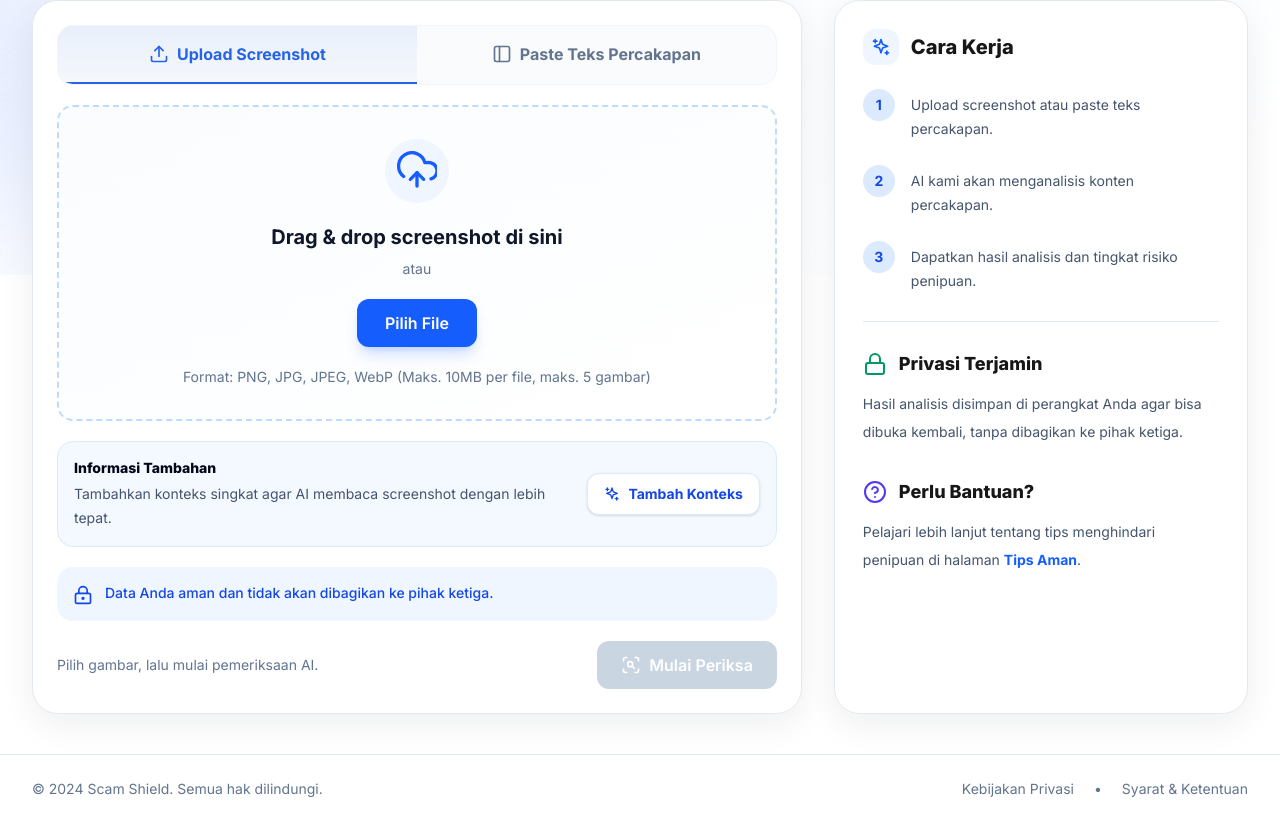
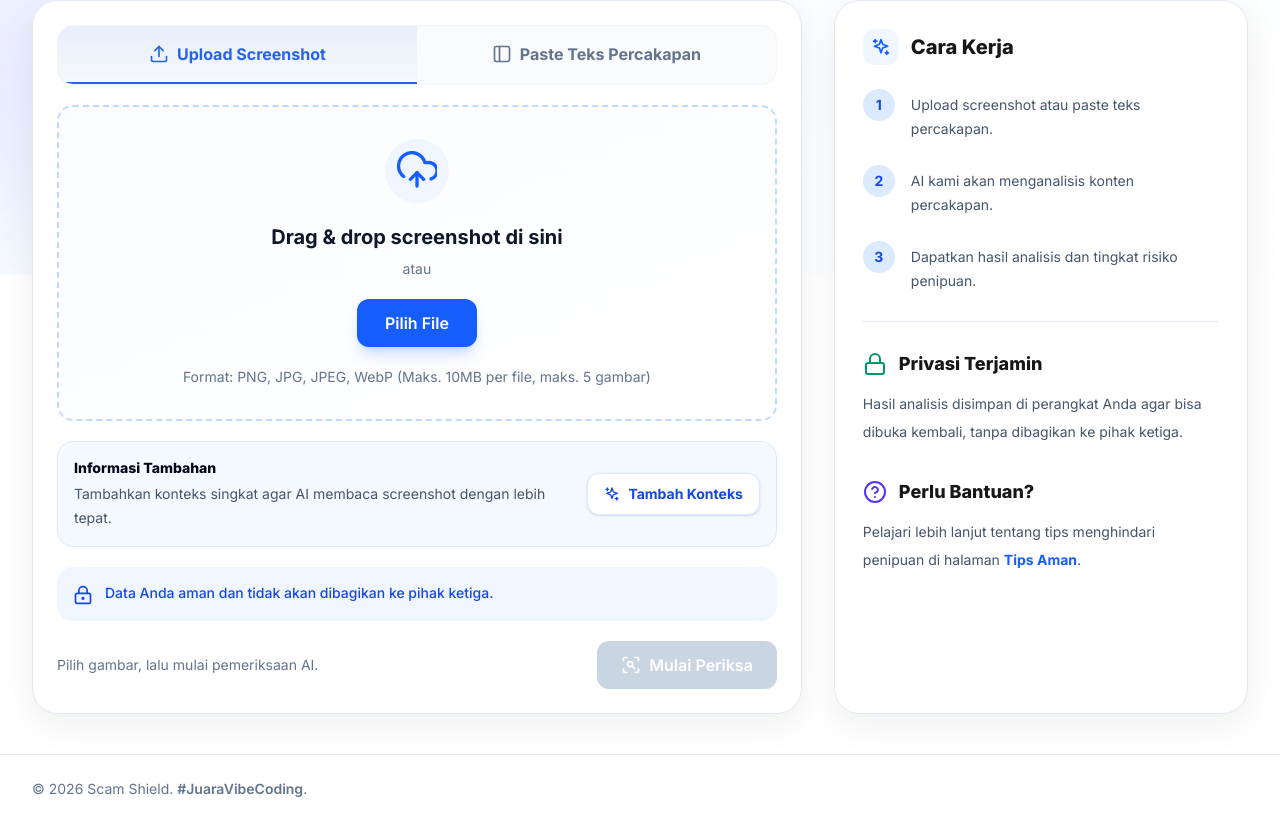
Before and after one commit to renodwi/scamshield, a Next.js app: page / in a window 1280 px wide. Shown: the part 525-1348 px from the top of the page. Built offline with nearby package versions, Linux system fonts and the light colour scheme.

Commit message:
Fix some typos

```diff
--- a/src/app/_components/site-footer.tsx
+++ b/src/app/_components/site-footer.tsx
@@ -2,16 +2,7 @@ export function SiteFooter() {
   return (
     <footer className="border-t border-slate-200 bg-white/70">
       <div className="mx-auto flex max-w-7xl flex-col gap-4 px-4 py-6 text-sm text-slate-500 sm:px-6 md:flex-row md:items-center md:justify-between lg:px-8">
-        <p>© 2024 Scam Shield. Semua hak dilindungi.</p>
-        <div className="flex flex-wrap gap-x-5 gap-y-2">
-          <a href="#" className="hover:text-blue-600">
-            Kebijakan Privasi
-          </a>
-          <span>•</span>
-          <a href="#" className="hover:text-blue-600">
-            Syarat & Ketentuan
-          </a>
-        </div>
+        <p>© 2026 Scam Shield. <span className="font-semibold">#JuaraVibeCoding</span>.</p>
       </div>
     </footer>
   );
--- a/src/app/tentang-kami/page.tsx
+++ b/src/app/tentang-kami/page.tsx
@@ -48,7 +48,7 @@ export default function TentangKamiPage() {
             <div className="mt-5 space-y-4 text-base leading-8 text-slate-700 sm:text-lg sm:leading-9">
               <p>
                 Terima kasih telah mencoba website sederhana ini. Website ini dibuat tujuannya adalah untuk
-                menyelesaikan tantangan dari #JuaraVibeCoding.
+                menyelesaikan tantangan dari <span className="font-semibold">#JuaraVibeCoding</span>.
               </p>
               <p>
                 Website ini terinspirasi dari teman saya yang dimana waktu itu dia pernah terkena scam yang jumlahnya
```
